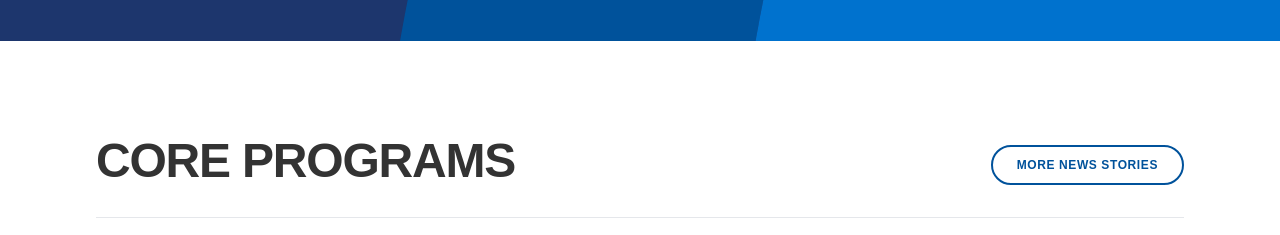
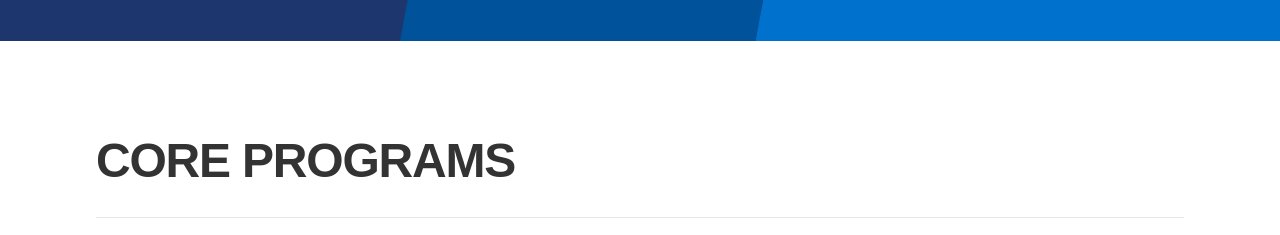
Before and after one commit to Code-Assassin-Fred/kenya-keys-kenya, a Next.js app: page / in a window 1280 px wide. Shown: the part 1180-1415 px from the top of the page. Built offline with nearby package versions, Linux system fonts and the light colour scheme; a web font is replaced by a local one.

Commit message:
Refactor core programs section

```diff
--- a/components/Home/CorePrograms.tsx
+++ b/components/Home/CorePrograms.tsx
@@ -36,16 +36,10 @@ export default function CorePrograms() {
         <section className="bg-white py-16 md:py-24">
             <div className="max-w-7xl mx-auto px-6 md:px-12 lg:px-24">
                 {/* Header Section */}
-                <div className="flex flex-col md:flex-row md:items-end justify-between mb-8 gap-6">
+                <div className="mb-8">
                     <h2 className="text-3xl md:text-5xl font-black text-[#333] font-oswald uppercase tracking-tight leading-none">
                         Core Programs
                     </h2>
-                    <Link
-                        href="/programs"
-                        className="inline-flex items-center justify-center px-6 py-2.5 border-2 border-[#00529B] text-[#00529B] font-bold rounded-full hover:bg-[#00529B] hover:text-white transition-all uppercase tracking-wider text-xs"
-                    >
-                        More News Stories
-                    </Link>
                 </div>
 
                 {/* Horizontal Divider */}
```
